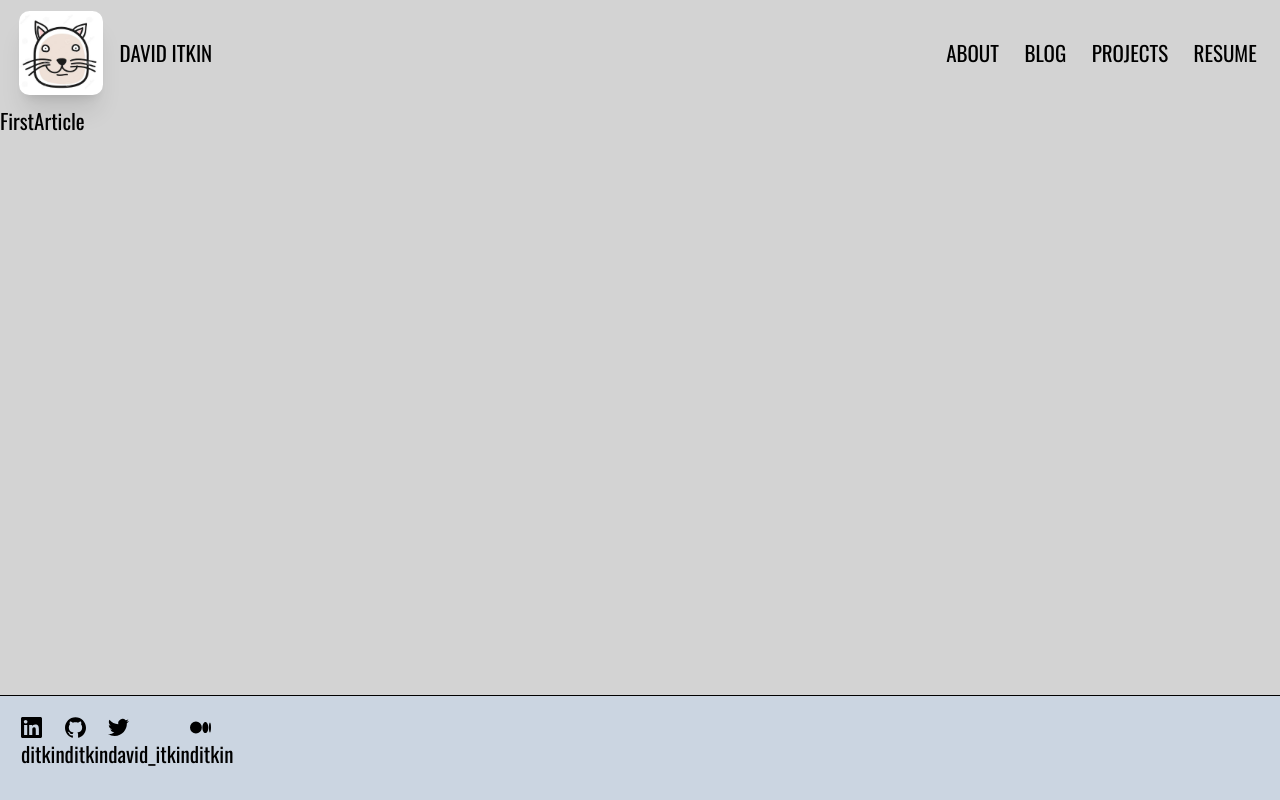
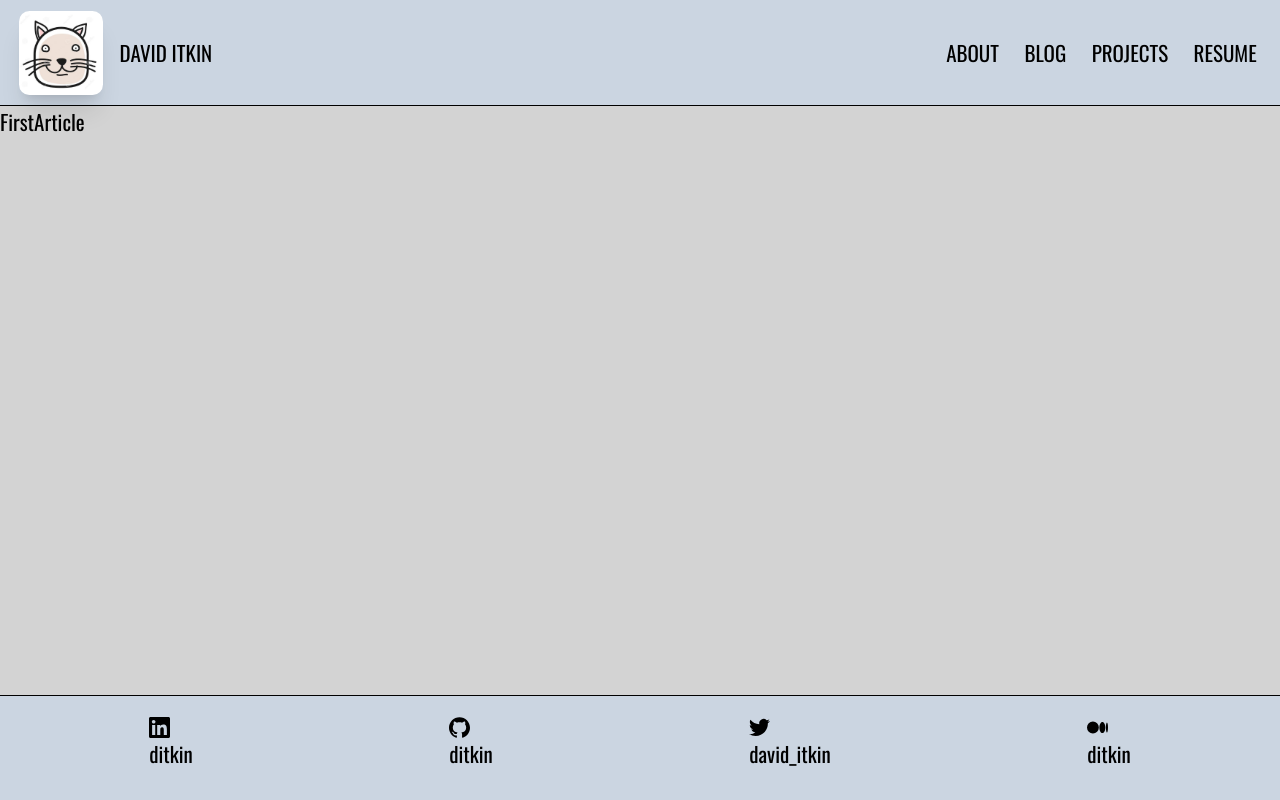
Before and after one commit to ditkin/personal-website, a Preact app: page / in a window 1280 px wide. Built offline with nearby package versions, Linux system fonts and the light colour scheme.

Commit message:
Fix colors; fix links

```diff
--- a/src/Footer.tsx
+++ b/src/Footer.tsx
@@ -5,12 +5,12 @@ import medium from '../assets/medium.svg';
 
 const linkedinURL = 'https://linkedin.com/ditkin';
 const githubURL = 'https://github.com/ditkin';
-const twitterURL = 'twitter.com/david_itkin';
-const mediumURL = 'medium.com/ditkin';
+const twitterURL = 'https://twitter.com/david_itkin';
+const mediumURL = 'https://medium.com/ditkin';
 
 export default function Footer() {
   return (
-    <div class="fixed bottom-0 left-0 w-full text-center border-t border-black p-4 h-20 bg-slate-300 flex align-middle space-around">
+    <div class="fixed bottom-0 left-0 w-full text-center border-t border-black p-4 h-20 bg-slate-300 flex align-middle justify-around">
       <a href={linkedinURL} target="_blank">
         <img class="w-4 h-4" src={linkedin} /> ditkin
       </a>
--- a/src/Header.tsx
+++ b/src/Header.tsx
@@ -18,7 +18,7 @@ export default function Header() {
   const routeToBlog = useRouteUpdater(routes.BLOG);
 
   return (
-    <div class="w-full py-2 px-2 flex items-center justify-between">
+    <div class="w-full py-2 px-2 flex items-center justify-between border-b border-black bg-slate-300">
       <span
         class="w-40 flex justify-around items-center cursor-pointer"
         onClick={routeToBlog}
```
